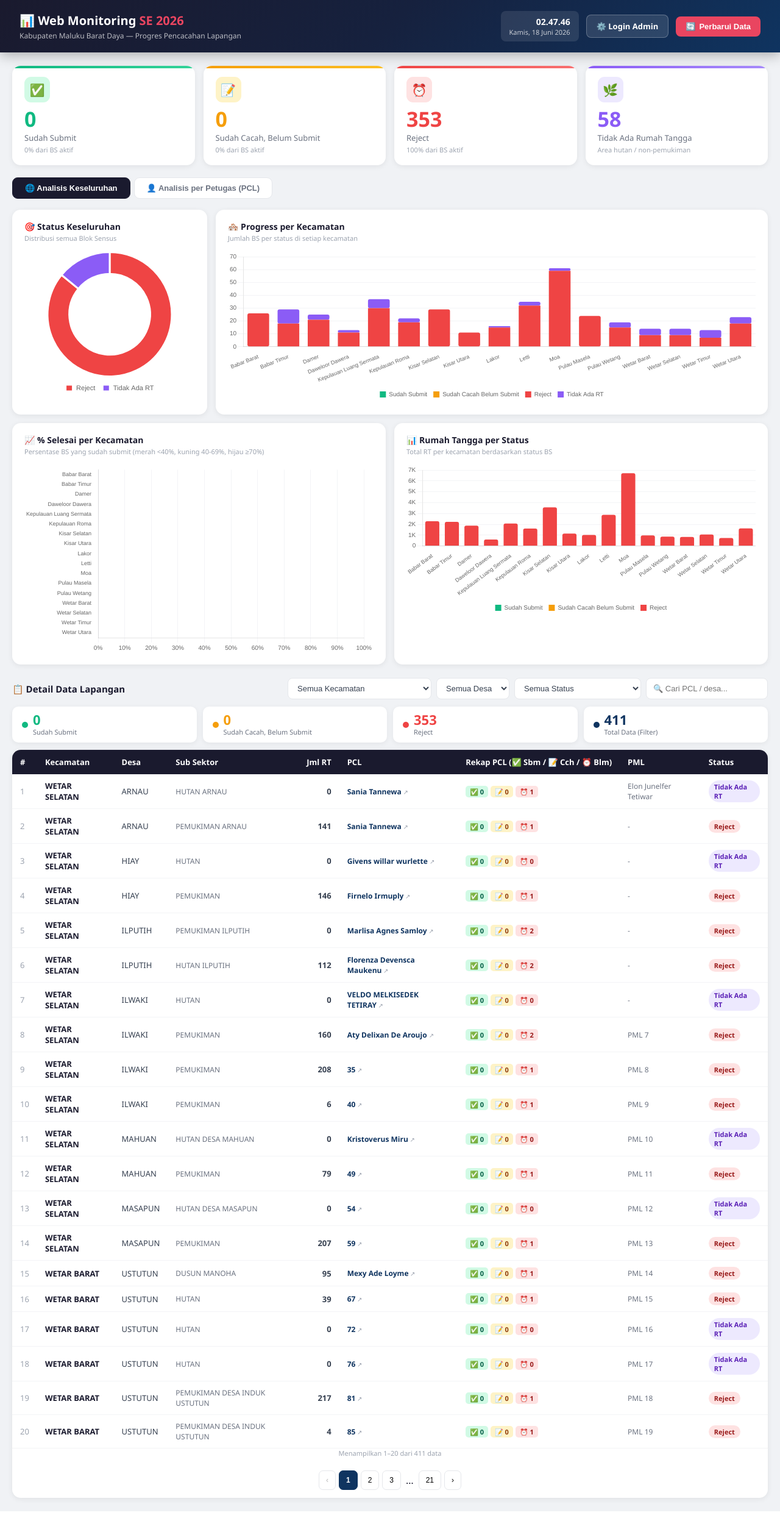
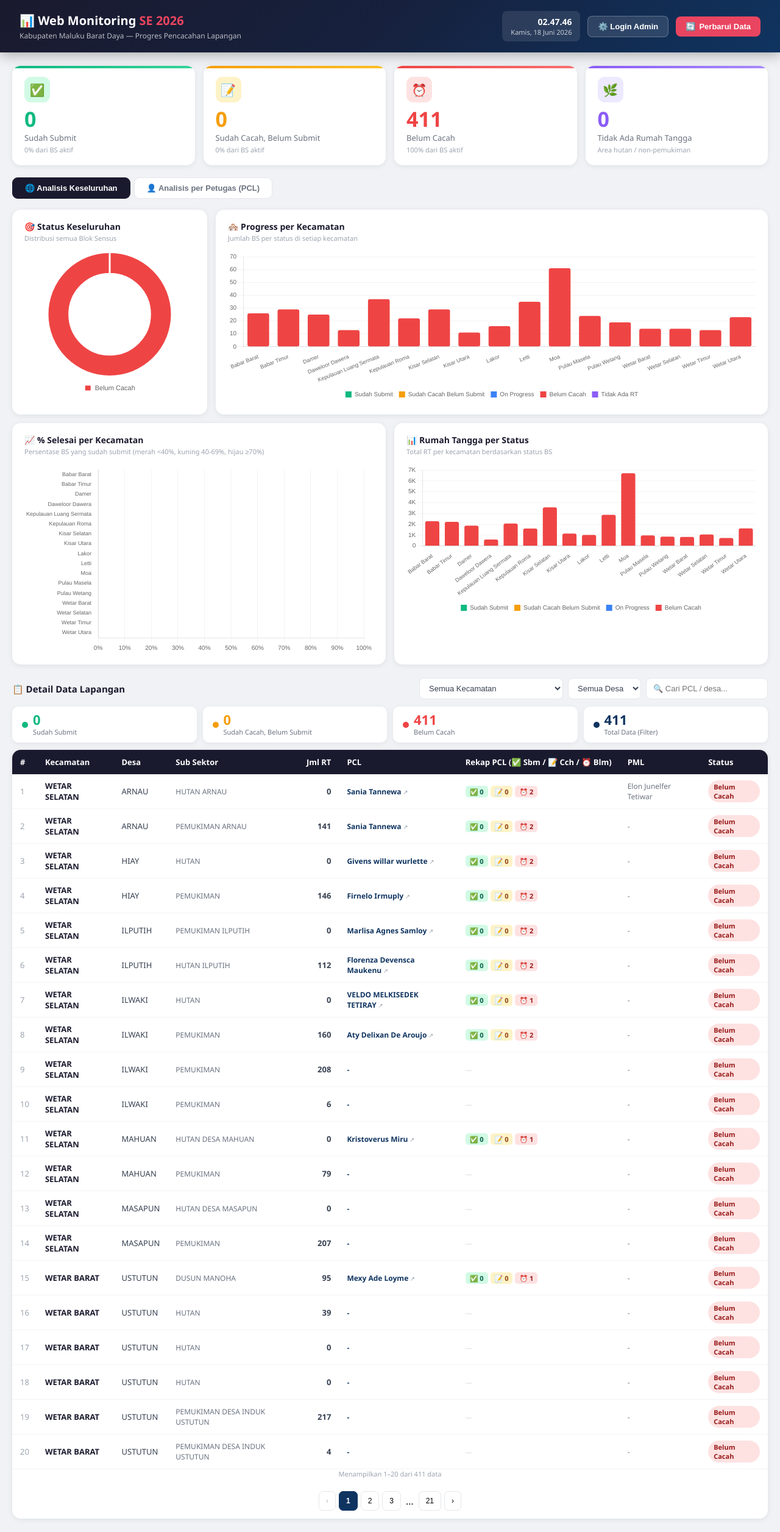
Before and after one commit to wawan9910/monitoring-se-2026, a Flask app: page / in a window 1280 px wide. Shown: the whole page at 61% size. Before the commit the page ends 2479 px from the top, so only its background shows below. Run offline with Flask 3, Linux system fonts and the light colour scheme; data comes from the database, SQL or seed files in the repository.

Commit message:
Add On Progress status, 3 count fields, modal login, Excel seed data
- Add On Progress status option across all dropdowns, badges, charts
- Add jml_submit, jml_cacah, jml_belum fields to BlokSensus model
- Replace Reject status with Belum Cacah throughout
- Regenerate seed_data.json from Data Lapangan.xlsx (411 records)
- Convert login button to modal popup (no page navigation)
- Remove status filter dropdown from public dashboard table

Co-Authored-By: Claude Sonnet 4.6 <noreply@anthropic.com>

```diff
--- a/app.py
+++ b/app.py
@@ -30,10 +30,13 @@ class BlokSensus(db.Model):
     rt = db.Column(db.Integer, default=0)
     pcl = db.Column(db.String(200))
     pml = db.Column(db.String(200))
-    status = db.Column(db.String(50), default='Reject')
+    status = db.Column(db.String(50), default='Belum Cacah')
     catatan = db.Column(db.Text, default='')
+    jml_submit = db.Column(db.Integer, default=0)
+    jml_cacah = db.Column(db.Integer, default=0)
+    jml_belum = db.Column(db.Integer, default=0)
 
-    STATUS_OPTIONS = ['Sudah Submit', 'Sudah Cacah Belum Submit', 'Reject', 'Tidak Ada RT']
+    STATUS_OPTIONS = ['Sudah Submit', 'Sudah Cacah Belum Submit', 'On Progress', 'Belum Cacah', 'Tidak Ada RT']
 
     def to_dict(self):
         return {
@@ -47,6 +50,9 @@ class BlokSensus(db.Model):
             'pml': self.pml,
             'status': self.status,
             'catatan': self.catatan,
+            'jml_submit': self.jml_submit or 0,
+            'jml_cacah': self.jml_cacah or 0,
+            'jml_belum': self.jml_belum or 0,
         }
 
 
@@ -200,6 +206,12 @@ def update_record():
         bs.pml = data['pml']
     if 'rt' in data:
         bs.rt = int(data['rt'])
+    if 'jml_submit' in data:
+        bs.jml_submit = int(data['jml_submit'] or 0)
+    if 'jml_cacah' in data:
+        bs.jml_cacah = int(data['jml_cacah'] or 0)
+    if 'jml_belum' in data:
+        bs.jml_belum = int(data['jml_belum'] or 0)
 
     db.session.commit()
     return jsonify({'ok': True, 'record': bs.to_dict()})
--- a/templates/index.html
+++ b/templates/index.html
@@ -205,12 +240,25 @@ td.bold { font-weight:600; color:#1a1a2e; }
       <div class="time" id="live-time">--:--:--</div>
       <div class="date" id="live-date">---</div>
     </div>
-    <a href="/admin/login" class="btn-admin">⚙️ Login Admin</a>
+    <button class="btn-admin" onclick="document.getElementById('loginModal').style.display='flex'">⚙️ Login Admin</button>
     <button class="btn-refresh" onclick="refreshAll(this)">
       <span class="ico">🔄</span> Perbarui Data
     </button>
   </div>
 </header>
+
+<!-- LOGIN MODAL -->
+<div class="modal-overlay" id="loginModal" onclick="if(event.target===this)this.style.display='none'">
+  <div class="modal-box">
+    <button class="modal-close" onclick="document.getElementById('loginModal').style.display='none'">✕</button>
+    <h2>📊 Login Admin</h2>
+    <p>Masukkan password untuk mengakses panel admin</p>
+    <div class="modal-error" id="loginError"></div>
+    <label>Password</label>
+    <input type="password" id="modalPassword" placeholder="Masukkan password..." onkeydown="if(event.key==='Enter')submitLogin()">
+    <button class="modal-submit" onclick="submitLogin()">Masuk →</button>
+  </div>
+</div>
 
 <div class="main">
 
@@ -230,7 +278,7 @@ td.bold { font-weight:600; color:#1a1a2e; }
     <div class="card c-red">
       <div class="card-ico">⏰</div>
       <div class="card-val" id="cnt-b">—</div>
-      <div class="card-lbl">Reject</div>
+      <div class="card-lbl">Belum Cacah</div>
       <div class="card-sub" id="pct-b"></div>
     </div>
     <div class="card c-purple">
@@ -291,7 +339,7 @@ td.bold { font-weight:600; color:#1a1a2e; }
           <div class="pcl-stat pcl-stat-blue"><div class="pcl-stat-val" id="ps-total">—</div><div class="pcl-stat-lbl">Total BS</div></div>
           <div class="pcl-stat pcl-stat-green"><div class="pcl-stat-val" id="ps-s">—</div><div class="pcl-stat-lbl">Sudah Submit</div></div>
           <div class="pcl-stat pcl-stat-yellow"><div class="pcl-stat-val" id="ps-c">—</div><div class="pcl-stat-lbl">Cacah, Blm Submit</div></div>
-          <div class="pcl-stat pcl-stat-red"><div class="pcl-stat-val" id="ps-b">—</div><div class="pcl-stat-lbl">Reject</div></div>
+          <div class="pcl-stat pcl-stat-red"><div class="pcl-stat-val" id="ps-b">—</div><div class="pcl-stat-lbl">Belum Cacah</div></div>
         </div>
         <div class="pcl-charts-row">
           <div class="ch ch-pcl-donut"><canvas id="cPclDonut"></canvas></div>
@@ -317,13 +365,6 @@ td.bold { font-weight:600; color:#1a1a2e; }
     <div class="filters">
       <select id="fKec" onchange="onKecChange()"><option value="">Semua Kecamatan</option></select>
       <select id="fDesa" onchange="loadTable()"><option value="">Semua Desa</option></select>
-      <select id="fStatus" onchange="loadTable()">
-        <option value="">Semua Status</option>
-        <option>Sudah Submit</option>
-        <option>Sudah Cacah Belum Submit</option>
-        <option>Reject</option>
-        <option>Tidak Ada RT</option>
-      </select>
       <input id="fQ" type="text" placeholder="🔍 Cari PCL / desa..." oninput="debounce(loadTable,400)()">
     </div>
   </div>
@@ -348,7 +389,7 @@ td.bold { font-weight:600; color:#1a1a2e; }
       <div class="ds-dot" style="background:#ef4444"></div>
       <div>
         <div class="ds-val" id="ds-b">—</div>
-        <div class="ds-lbl">Reject</div>
+        <div class="ds-lbl">Belum Cacah</div>
       </div>
     </div>
     <div class="ds-pill ds-total">
@@ -379,10 +420,10 @@ td.bold { font-weight:600; color:#1a1a2e; }
 <script>
 const COLORS = {
   'Sudah Submit':'#10b981','Sudah Cacah Belum Submit':'#f59e0b',
-  'Reject':'#ef4444','Tidak Ada RT':'#8b5cf6'
+  'On Progress':'#3b82f6','Belum Cacah':'#ef4444','Tidak Ada RT':'#8b5cf6'
 };
 const BADGE = {
-  'Sudah Submit':'bs','Sudah Cacah Belum Submit':'bc','Reject':'bb','Tidak Ada RT':'bn'
+  'Sudah Submit':'bs','Sudah Cacah Belum Submit':'bc','On Progress':'bop','Belum Cacah':'bb','Tidak Ada RT':'bn'
 };
 
 let charts = {};
@@ -408,15 +449,15 @@ async function fetchJSON(url){ const r=await fetch(url); return r.json(); }
 
 async function loadSummary(){
   const s = await fetchJSON('/api/summary');
-  const active = (s['Sudah Submit']||0)+(s['Sudah Cacah Belum Submit']||0)+(s['Reject']||0);
+  const active = (s['Sudah Submit']||0)+(s['Sudah Cacah Belum Submit']||0)+(s['On Progress']||0)+(s['Belum Cacah']||0);
   document.getElementById('cnt-s').textContent = s['Sudah Submit']||0;
   document.getElementById('cnt-c').textContent = s['Sudah Cacah Belum Submit']||0;
-  document.getElementById('cnt-b').textContent = s['Reject']||0;
+  document.getElementById('cnt-b').textContent = s['Belum Cacah']||0;
   document.getElementById('cnt-n').textContent = s['Tidak Ada RT']||0;
   const pct = v => active>0?Math.round((v||0)/active*100)+'% dari BS aktif':'';
   document.getElementById('pct-s').textContent = pct(s['Sudah Submit']);
   document.getElementById('pct-c').textContent = pct(s['Sudah Cacah Belum Submit']);
-  document.getElementById('pct-b').textContent = pct(s['Reject']);
+  document.getElementById('pct-b').textContent = pct(s['Belum Cacah']);
   return s;
 }
 
@@ -449,7 +490,7 @@ async function loadCharts(){
   });
 
   const kecList = Object.keys(chartData).sort();
-  const statList = ['Sudah Submit','Sudah Cacah Belum Submit','Reject','Tidak Ada RT'];
+  const statList = ['Sudah Submit','Sudah Cacah Belum Submit','On Progress','Belum Cacah','Tidak Ada RT'];
 
   // STACKED BAR
   destroyChart('cBar');
@@ -477,7 +518,7 @@ async function loadCharts(){
   // HORIZONTAL BAR %
   const pctArr = kecList.map(k=>{
     const d=chartData[k]||{};
-    const tot=(d['Sudah Submit']?.count||0)+(d['Sudah Cacah Belum Submit']?.count||0)+(d['Reject']?.count||0);
+    const tot=(d['Sudah Submit']?.count||0)+(d['Sudah Cacah Belum Submit']?.count||0)+(d['On Progress']?.count||0)+(d['Belum Cacah']?.count||0);
     return tot>0?Math.round((d['Sudah Submit']?.count||0)/tot*100):0;
   });
   const sortedIdx=[...Array(kecList.length).keys()].sort((a,b)=>pctArr[b]-pctArr[a]);
@@ -506,7 +547,7 @@ async function loadCharts(){
   });
 
   // RT CHART
-  const rtStat = ['Sudah Submit','Sudah Cacah Belum Submit','Reject'];
+  const rtStat = ['Sudah Submit','Sudah Cacah Belum Submit','On Progress','Belum Cacah'];
   destroyChart('cRt');
   const rtCtx = document.getElementById('cRt').getContext('2d');
   charts['cRt'] = new Chart(rtCtx, {
@@ -555,9 +596,8 @@ async function loadTable(){
   currentPage = 1;
   const kec = document.getElementById('fKec').value;
   const desa = document.getElementById('fDesa').value;
-  const status = document.getElementById('fStatus').value;
   const q = document.getElementById('fQ').value;
-  const params = new URLSearchParams({kec,desa,status,q});
+  const params = new URLSearchParams({kec,desa,q});
   allData = await fetchJSON('/api/data?'+params);
   buildPclStats();
   updateDetailSummary();
@@ -571,12 +611,13 @@ function buildPclStats(){
   allData.forEach(d=>{
     const p = d.pcl && d.pcl!=='-' ? d.pcl.trim() : null;
     if(!p) return;
-    if(!pclStatsMap[p]) pclStatsMap[p]={submit:0,cacah:0,belum:0,nodata:0,total:0,rows:[]};
+    if(!pclStatsMap[p]) pclStatsMap[p]={submit:0,cacah:0,onprogress:0,belum:0,nodata:0,total:0,rows:[]};
     pclStatsMap[p].total++;
     pclStatsMap[p].rows.push(d);
     if(d.status==='Sudah Submit') pclStatsMap[p].submit++;
     else if(d.status==='Sudah Cacah Belum Submit') pclStatsMap[p].cacah++;
-    else if(d.status==='Reject') pclStatsMap[p].belum++;
+    else if(d.status==='On Progress') pclStatsMap[p].onprogress++;
+    else if(d.status==='Belum Cacah') pclStatsMap[p].belum++;
     else pclStatsMap[p].nodata++;
   });
   allPclList = Object.keys(pclStatsMap).sort();
@@ -585,7 +626,7 @@ function buildPclStats(){
 function updateDetailSummary(){
   const s = allData.filter(d=>d.status==='Sudah Submit').length;
   const c = allData.filter(d=>d.status==='Sudah Cacah Belum Submit').length;
-  const b = allData.filter(d=>d.status==='Reject').length;
+  const b = allData.filter(d=>d.status==='Belum Cacah').length;
   document.getElementById('ds-s').textContent = s;
   document.getElementById('ds-c').textContent = c;
   document.getElementById('ds-b').textContent = b;
@@ -675,8 +716,8 @@ function selectPcl(name){
   // DONUT per PCL
   destroyChart('cPclDonut');
   const dCtx = document.getElementById('cPclDonut').getContext('2d');
-  const statList = ['Sudah Submit','Sudah Cacah Belum Submit','Reject','Tidak Ada RT'];
-  const vals = [ps.submit, ps.cacah, ps.belum, ps.nodata];
+  const statList = ['Sudah Submit','Sudah Cacah Belum Submit','On Progress','Belum Cacah','Tidak Ada RT'];
+  const vals = [ps.submit, ps.cacah, ps.onprogress, ps.belum, ps.nodata];
   charts['cPclDonut'] = new Chart(dCtx, {
     type:'doughnut',
     data:{
@@ -698,10 +739,11 @@ function selectPcl(name){
   // Group by desa
   const desaMap = {};
   ps.rows.forEach(r=>{
-    if(!desaMap[r.desa]) desaMap[r.desa]={submit:0,cacah:0,belum:0,nodata:0};
+    if(!desaMap[r.desa]) desaMap[r.desa]={submit:0,cacah:0,onprogress:0,belum:0,nodata:0};
     if(r.status==='Sudah Submit') desaMap[r.desa].submit++;
     else if(r.status==='Sudah Cacah Belum Submit') desaMap[r.desa].cacah++;
-    else if(r.status==='Reject') desaMap[r.desa].belum++;
+    else if(r.status==='On Progress') desaMap[r.desa].onprogress++;
+    else if(r.status==='Belum Cacah') desaMap[r.desa].belum++;
     else desaMap[r.desa].nodata++;
   });
   const desas = Object.keys(desaMap).sort();
@@ -712,7 +754,8 @@ function selectPcl(name){
       datasets:[
         {label:'Sudah Submit', data:desas.map(d=>desaMap[d].submit), backgroundColor:'#10b981', borderRadius:3},
         {label:'Cacah Blm Submit', data:desas.map(d=>desaMap[d].cacah), backgroundColor:'#f59e0b', borderRadius:3},
-        {label:'Reject', data:desas.map(d=>desaMap[d].belum), backgroundColor:'#ef4444', borderRadius:3},
+        {label:'On Progress', data:desas.map(d=>desaMap[d].onprogress), backgroundColor:'#3b82f6', borderRadius:3},
+        {label:'Belum Cacah', data:desas.map(d=>desaMap[d].belum), backgroundColor:'#ef4444', borderRadius:3},
       ]
     },
     options:{
@@ -772,6 +815,26 @@ async function refreshAll(btn){
 
 // Auto-refresh every 5 minutes
 setInterval(()=>refreshAll(), 5*60*1000);
+
+async function submitLogin() {
+  const pw = document.getElementById('modalPassword').value;
+  const errEl = document.getElementById('loginError');
+  errEl.style.display = 'none';
+  if (!pw) return;
+  const fd = new FormData();
+  fd.append('password', pw);
+  const res = await fetch('/admin/login', { method:'POST', body:fd, redirect:'manual' });
+  if (res.type === 'opaqueredirect' || res.status === 0 || res.redirected) {
+    window.location.href = '/admin';
+  } else if (res.ok || res.status === 200) {
+    window.location.href = '/admin';
+  } else {
+    errEl.textContent = '⚠️ Password salah!';
+    errEl.style.display = 'block';
+    document.getElementById('modalPassword').value = '';
+    document.getElementById('modalPassword').focus();
+  }
+}
 </script>
 </body>
 </html>
```
Also changed, not shown: other parts of templates/index.html (+35 -0 lines), templates/admin.html (+28 -10 lines), seed_data.json.
